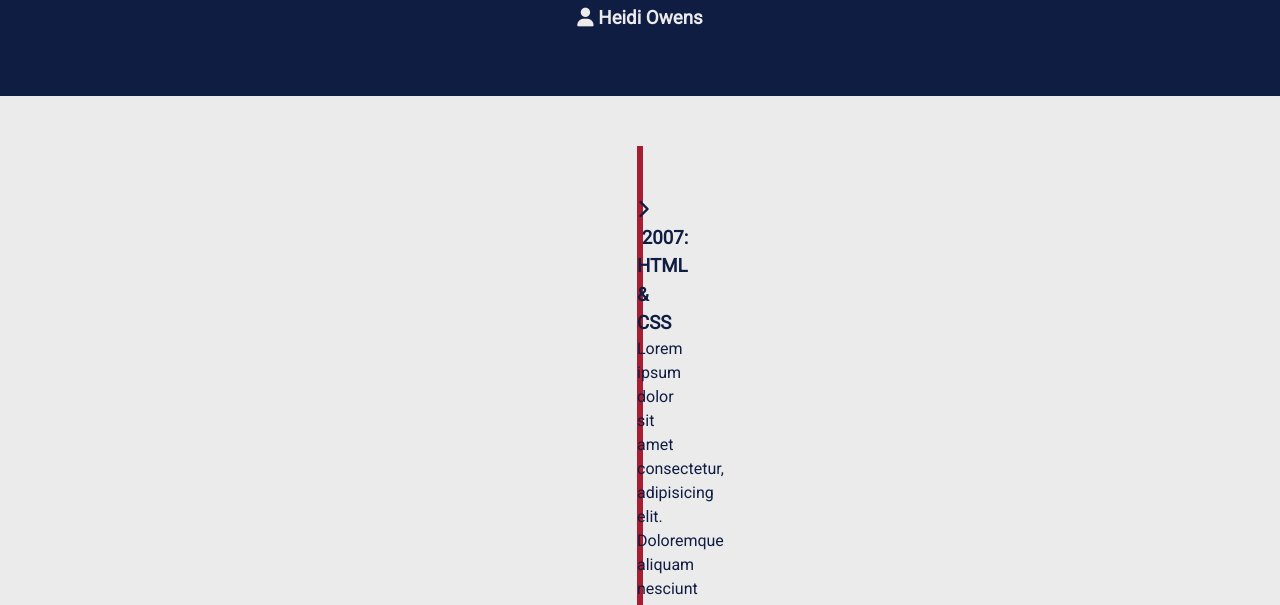
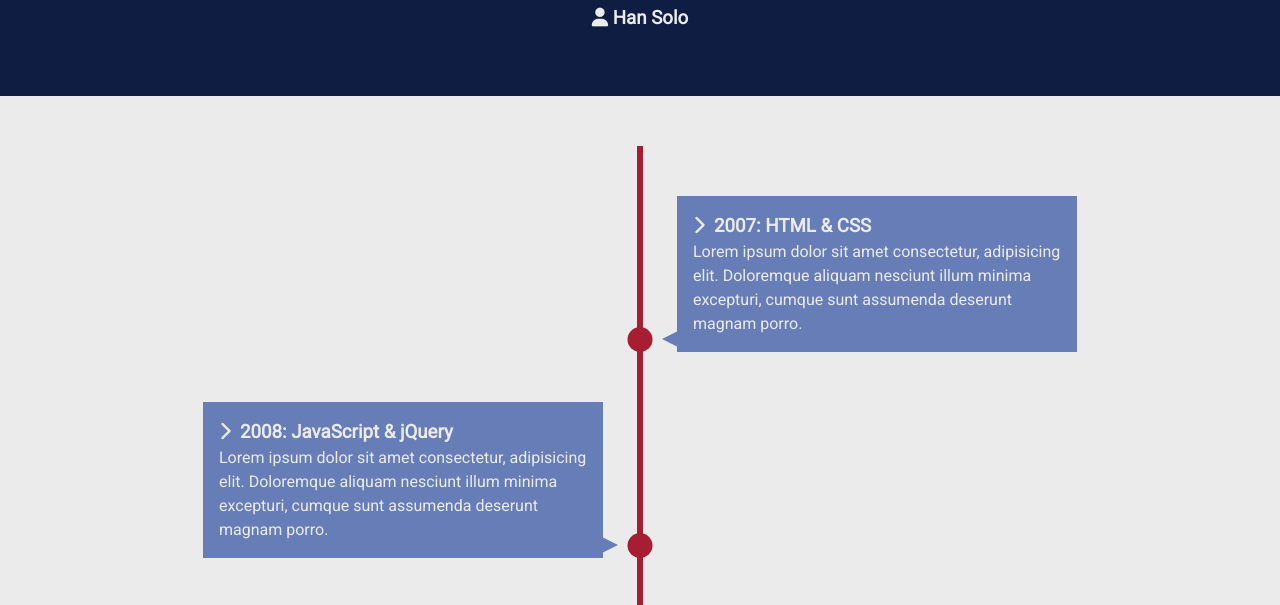
Before and after one commit to GlynWDavies-2019/Timeline, a plain HTML site: page index.html in a window 1280 px wide. Shown: the part 115-720 px from the top of the page. Drawn offline with Linux system fonts and the light colour scheme.

Commit message:
Completed animation

```diff
--- a/index.html
+++ b/index.html
@@ -11,7 +11,7 @@
     <header id="main-header">
         <div class="container">
             <h1><i class="fas fa-brain"></i>&nbsp;Timeline</h1>
-            <h3><i class="fas fa-user"></i>&nbsp;Heidi Owens</h3>
+            <h3><i class="fas fa-user"></i>&nbsp;Han Solo</h3>
         </div>
     </header>
     <section id="timeline">
--- a/script.js
+++ b/script.js
@@ -0,0 +1,24 @@
+const items = document.querySelectorAll('#timeline li');
+
+const isInViewport = el => {
+  const rect = el.getBoundingClientRect();
+  return (
+    rect.top >= 0 &&
+    rect.left >= 0 &&
+    rect.bottom <=
+      (window.innerHeight || document.documentElement.clientHeight) &&
+    rect.right <= (window.innerWidth || document.documentElement.clientWidth)
+  );
+};
+
+const run = () =>
+  items.forEach(item => {
+    if (isInViewport(item)) {
+      item.classList.add('show');
+    }
+  });
+
+// Events
+window.addEventListener('load', run);
+window.addEventListener('resize', run);
+window.addEventListener('scroll', run);
--- a/style.css
+++ b/style.css
@@ -70,3 +70,110 @@ h1 {
     position: relative;
     width: 6px;
 }
+
+/* Boxes */
+
+#timeline ul li div {
+    background-color: var(--color-glaucous);
+    color: var(--color-platinum);
+    position: relative;
+    bottom: 0;
+    opacity: 0;
+    padding: 1rem;
+    transition: all 0.5s ease-in-out;
+    visibility: hidden;
+    width: 400px;
+}
+
+/* Right Side Boxes */
+
+#timeline ul li:nth-child(odd) div {
+    left: 40px;
+    transform: translate(200px,0);
+}
+
+/* Left Side Boxes */
+
+#timeline ul li:nth-child(even) div {
+    left: -434px;
+    transform: translate(-200px,0);
+}
+
+/* Dots */
+
+#timeline ul li:after {
+    background-color: inherit;
+    border-radius: 50%;
+    bottom: 0px;
+    content: '';
+    height: 25px;
+    left: 50%;
+    position: absolute;
+    transform: translateX(-50%);
+    transition: background 0.5s ease-in-out;
+    width: 25px;
+}
+
+/* Arrows Base */
+
+#timeline div:before {
+    border-style: solid;
+    border-color: var(--color-crimson-ua);
+    bottom: 5px;
+    content: '';
+    height: 0px;
+    position: absolute;
+    width: 0px;
+}
+
+/* Ride Side Arrows */
+
+#timeline ul li:nth-child(odd) div:before {
+    border-color: transparent var(--color-glaucous) transparent transparent;
+    border-width: 8px 16px 8px 0px;
+    left: -15px;
+}
+
+/* Left Side Arrows */
+
+#timeline ul li:nth-child(even) div:before {
+    border-color: transparent transparent transparent var(--color-glaucous);
+    border-width: 8px 0px 8px 16px;
+    right: -15px;
+}
+
+#timeline ul li.show div {
+    opacity: 1;
+    transform: none;
+    visibility: visible;
+}
+
+/* #timeline ul li.show:after {
+    background-color: var(--color-glaucous);
+} */
+
+@media(max-width: 900px) {
+    #timeline ul li div {
+        width: 250px;
+    }
+    #timeline ul li:nth-child(even) div {
+        left: -284px;
+    }
+}
+
+@media(max-width: 600px) {
+    #timeline ul li {
+        margin-left: 20px;
+    }
+    #timeline ul li div {
+        width: calc(100vw - 90px);
+    }
+    #timeline ul li:nth-child(even) div {
+        left: 40px;
+    }
+    #timeline ul li:nth-child(even) div:before {
+        border-color: transparent var(--color-glaucous) transparent transparent;
+        border-width: 8px 16px 8px 0px;
+        left: -15px;
+    }
+}
```
